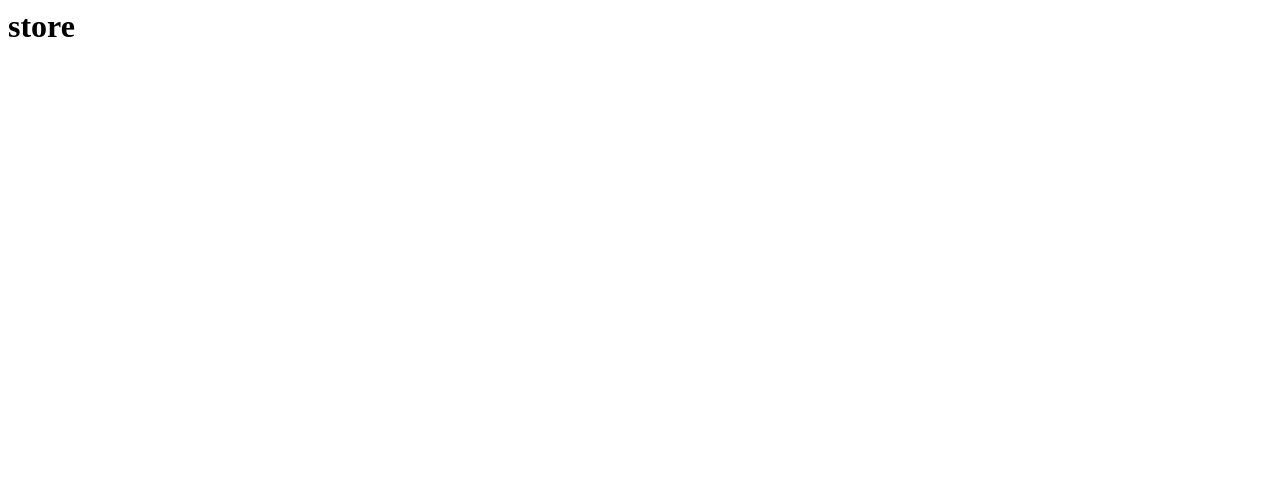
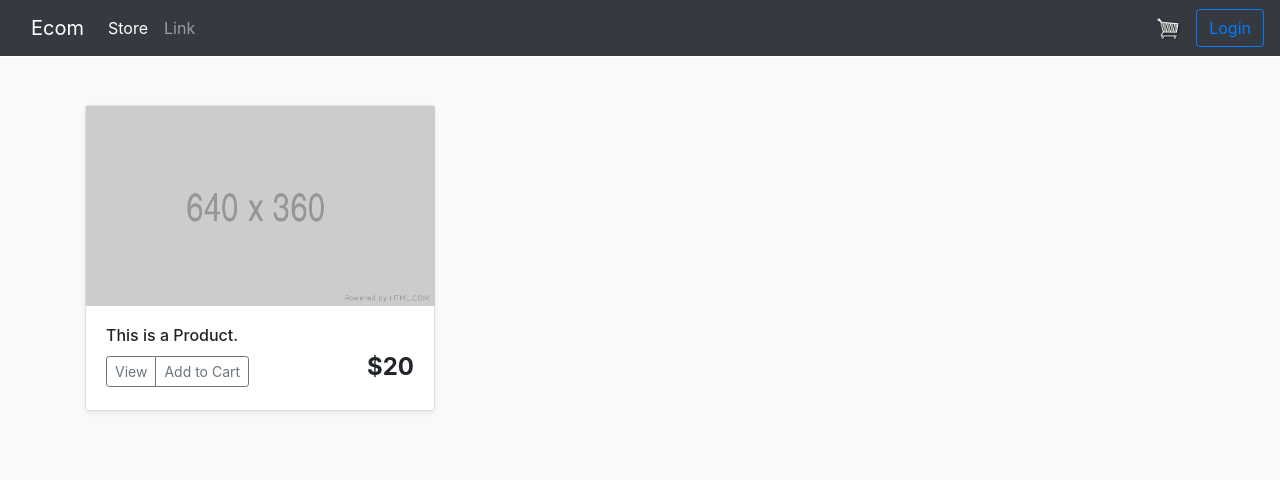
Before and after one commit to swatantra94/ecommerce, a Django app: page / in a window 1280 px wide. Before the commit the part shown is almost empty. Shown: the top 480 px of the page. Run offline with Django 3.2, Linux system fonts and the light colour scheme; some libraries are stand-ins or nearby versions.

Commit message:
store.html added

```diff
--- a/ecommerce/settings.py
+++ b/ecommerce/settings.py
@@ -119,3 +119,6 @@ USE_TZ = True
 # https://docs.djangoproject.com/en/3.1/howto/static-files/
 
 STATIC_URL = '/static/'
+STATICFILES_DIRS = [
+    os.path.join(BASE_DIR,'static'),
+]
--- /dev/null
+++ b/static/css/main.css
@@ -0,0 +1,15 @@
+#cart-icon{
+	width:25px;
+	display: inline-block;
+    margin-right: 15px;
+}
+.bd-placeholder-img {
+    font-size: 1.125rem;
+    text-anchor: middle;
+    -webkit-user-select: none;
+    -moz-user-select: none;
+    user-select: none;
+  }
+  .col {
+      margin-bottom: 22px;
+  }
--- a/store/templates/store/cart.html
+++ b/store/templates/store/cart.html
@@ -1 +1,5 @@
-<h1>cart</h1>
+{% extends 'store/main.html' %}
+{% load static %}
+{% block content %}
+<h2>Cart</h2>
+{% endblock %}
--- a/store/templates/store/checkout.html
+++ b/store/templates/store/checkout.html
@@ -1 +1,5 @@
-<h1>Checkout</h1>
+{% extends 'store/main.html' %}
+{% load static %}
+{% block content %}
+<h2>Checkout</h2>
+{% endblock %}
--- a/store/templates/store/main.html
+++ b/store/templates/store/main.html
@@ -1 +1,54 @@
-<h1>main</h1>
+<!DOCTYPE html>
+{% load static %}
+<html>
+<head>
+	<title>Ecom</title>
+
+	<meta name="viewport" content="width=device-width, initial-scale=1, maximum-scale=1, minimum-scale=1" />
+
+	<link rel="stylesheet" href="https://stackpath.bootstrapcdn.com/bootstrap/4.4.1/css/bootstrap.min.css" integrity="sha384-Vkoo8x4CGsO3+Hhxv8T/Q5PaXtkKtu6ug5TOeNV6gBiFeWPGFN9MuhOf23Q9Ifjh" crossorigin="anonymous">
+
+	<link rel="stylesheet" type="text/css" href="{% static 'css/main.css' %}">
+
+</head>
+<body>
+    <header>
+        <nav class="navbar navbar-expand-md navbar-dark fixed-top bg-dark">
+            <div class="container-fluid">
+            <a class="navbar-brand" href="#">Ecom</a>
+            <div class="collapse navbar-collapse" id="navbarCollapse">
+                <ul class="navbar-nav me-auto mb-2 mb-md-0">
+                <li class="nav-item active">
+                    <a class="nav-link" aria-current="page" href="{% url 'store' %}">Store</a>
+                </li>
+                <li class="nav-item">
+                    <a class="nav-link" href="#">Link</a>
+                </li>
+                </ul>
+            </div>
+            </div>
+            <div class="form-inline my-2 my-lg-0">
+
+                <a href="{% url 'cart' %}">
+                   <img  id="cart-icon" src="{% static 'images/cart.png' %}">
+               </a>
+
+           </div>
+                <a class="btn btn-outline-primary" href="#">Login</a>
+        </nav>
+    </header>
+    <hr>
+            <br>
+            {% block content %}
+
+
+            {% endblock content %}
+
+
+	<script src="https://code.jquery.com/jquery-3.4.1.slim.min.js" integrity="sha384-J6qa4849blE2+poT4WnyKhv5vZF5SrPo0iEjwBvKU7imGFAV0wwj1yYfoRSJoZ+n" crossorigin="anonymous"></script>
+
+	<script src="https://cdn.jsdelivr.net/npm/popper.js@1.16.0/dist/umd/popper.min.js" integrity="sha384-Q6E9RHvbIyZFJoft+2mJbHaEWldlvI9IOYy5n3zV9zzTtmI3UksdQRVvoxMfooAo" crossorigin="anonymous"></script>
+
+	<script src="https://stackpath.bootstrapcdn.com/bootstrap/4.4.1/js/bootstrap.min.js" integrity="sha384-wfSDF2E50Y2D1uUdj0O3uMBJnjuUD4Ih7YwaYd1iqfktj0Uod8GCExl3Og8ifwB6" crossorigin="anonymous"></script>
+</body>
+</html>
--- a/store/templates/store/store.html
+++ b/store/templates/store/store.html
@@ -1 +1,27 @@
-<h1>store</h1>
+{% extends 'store/main.html' %}
+{% load static %}
+{% block content %}
+<div class="album py-5 bg-light">
+    <div class="container">
+      <div class="row row-cols-1 row-cols-sm-2 row-cols-md-3 g-3">
+        <div class="col">
+          <div class="card shadow-sm">
+            <img src="{% static 'images/placeholder.png' %}" width="349px" height="200" alt="">
+            <div class="card-body">
+              <h6 class="card-text">This is a Product.</h6>
+              <div class="d-flex justify-content-between align-items-center">
+                <div class="btn-group">
+                  <button type="button" class="btn btn-sm btn-outline-secondary">View</button>
+                  <button type="button" class="btn btn-sm btn-outline-secondary">Add to Cart</button>
+                </div>
+                <h4 style="display: inline-block; float: right;"><strong>$20</strong></h4>
+              </div>
+            </div>
+          </div>
+        </div>
+        </div>
+
+    </div>
+    </div>
+</div>
+{% endblock %}
```
Also changed, not shown: static/images/arrow-down.png (added), static/images/arrow-up.png (added), static/images/cart.png (added), static/images/placeholder.png (added).
